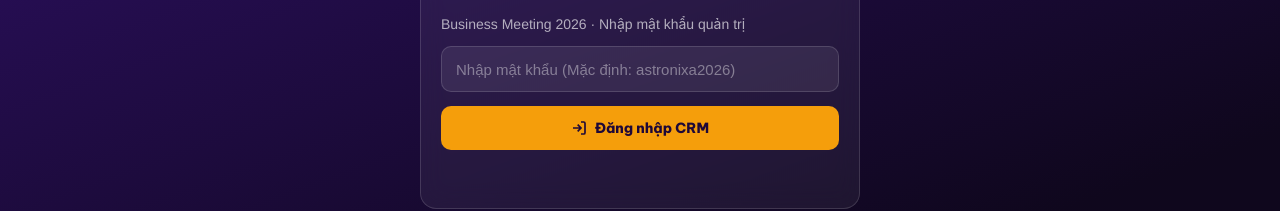
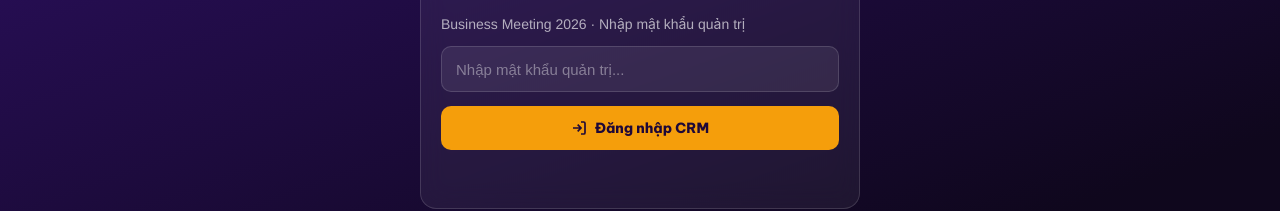
Before and after one commit to briantrivo/business-meeting-2026, a website: page public/admin.html in a window 1280 px wide. Shown: the part 225-436 px from the top of the page. Drawn offline with nearby package versions, Linux system fonts and the light colour scheme.

Commit message:
fix: Hide default password hint in admin login placeholder

```diff
--- a/public/admin.html
+++ b/public/admin.html
@@ -290,7 +290,7 @@
       </div>
       <h1>Quản lý đăng ký</h1>
       <p class="sub">Business Meeting 2026 · Nhập mật khẩu quản trị</p>
-      <input type="password" id="pw" placeholder="Nhập mật khẩu (Mặc định: astronixa2026)" autocomplete="current-password" required>
+      <input type="password" id="pw" placeholder="Nhập mật khẩu quản trị..." autocomplete="current-password" required>
       <button type="submit">
         <svg style="width: 16px; height: 16px;" viewBox="0 0 24 24" fill="none" stroke="currentColor" stroke-width="2.5"><path d="M15 3h4a2 2 0 0 1 2 2v14a2 2 0 0 1-2 2h-4M10 17l5-5-5-5M15 12H3"/></svg>
         Đăng nhập CRM
```
